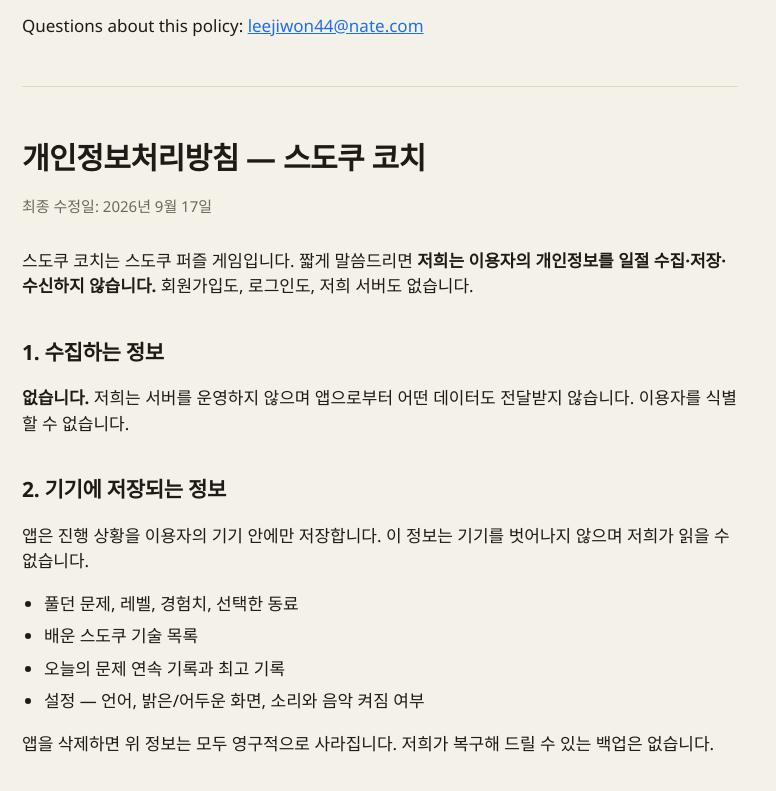
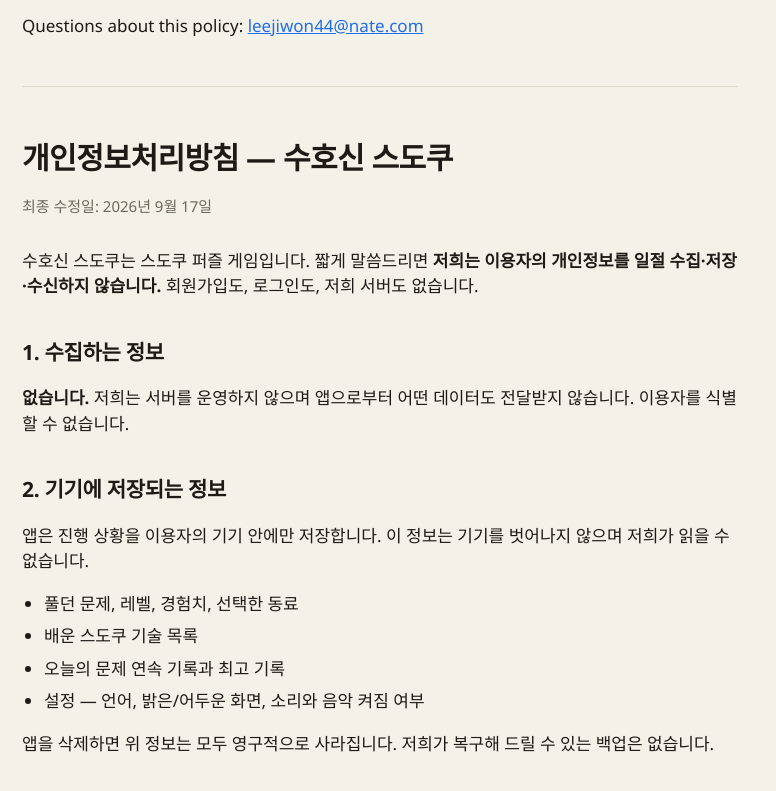
Before and after one commit to nobrain1988-bot/sudoku-guardians, a website built with Vite: page docs/privacy.html in a window 1280 px wide. Shown: the part 2140-2931 px from the top of the page, without its empty margins (0-776 px from the left). Built offline with nearby package versions, Linux system fonts and the light colour scheme.

Commit message:
개인정보처리방침 한국어 쪽 앱 이름 교체 (스도쿠 코치 → 수호신 스도쿠)

```diff
--- a/docs/privacy.html
+++ b/docs/privacy.html
@@ -126,11 +126,11 @@
 
     <hr />
 
-    <h1>개인정보처리방침 — 스도쿠 코치</h1>
+    <h1>개인정보처리방침 — 수호신 스도쿠</h1>
     <p class="meta">최종 수정일: 2026년 9월 17일</p>
 
     <p>
-      스도쿠 코치는 스도쿠 퍼즐 게임입니다. 짧게 말씀드리면
+      수호신 스도쿠는 스도쿠 퍼즐 게임입니다. 짧게 말씀드리면
       <strong>저희는 이용자의 개인정보를 일절 수집·저장·수신하지 않습니다.</strong>
       회원가입도, 로그인도, 저희 서버도 없습니다.
     </p>
@@ -183,7 +183,7 @@
 
     <h2>5. 아동</h2>
     <p>
-      스도쿠 코치는 만 13세 미만 아동을 대상으로 하지 않으며, 아동의 정보를 고의로 수집하지 않습니다.
+      수호신 스도쿠는 만 13세 미만 아동을 대상으로 하지 않으며, 아동의 정보를 고의로 수집하지 않습니다.
       아동이 이 앱을 통해 정보를 제공했다고 판단되시면 연락 주시기 바랍니다.
     </p>
 
```
